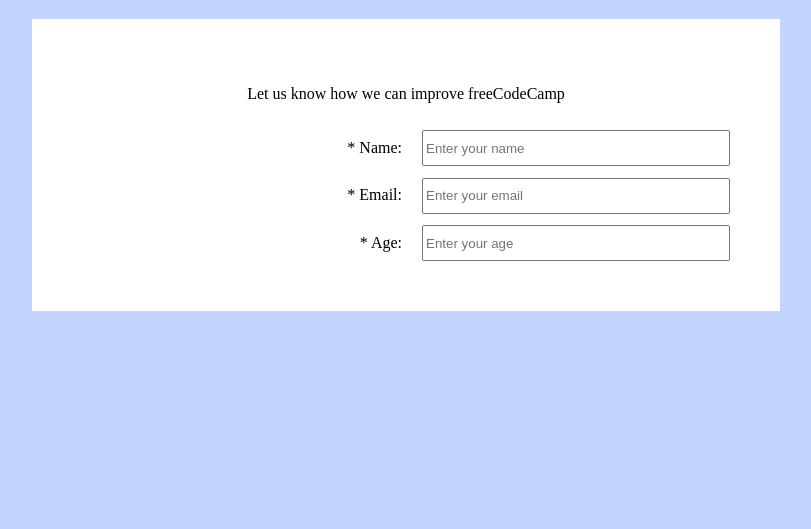
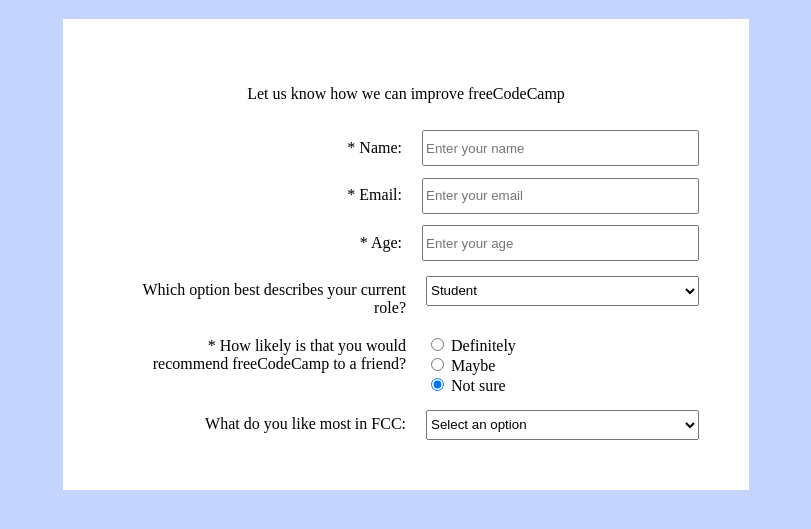
Before and after one commit to anhtuan23/FCC02_Survey_Form, a plain HTML site: page index.html in a window 1280 px wide. Shown: the part 69-598 px from the top of the page, without its empty margins (234-1045 px from the left). Drawn offline with Linux system fonts and the light colour scheme.

Commit message:
add more controls for day 2

```diff
--- a/index.html
+++ b/index.html
@@ -17,18 +17,74 @@
       <p id="summary">Let us know how we can improve freeCodeCamp</p>
 
       <form action="" method="POST">
+        <!-- #region Name-->
         <div class="form-row">
           <label for="name" class="left-column">* Name: </label>
           <input type="text" id="name" name="name" class="right-column" placeholder="Enter your name">
         </div>
+        <!-- #endregion -->
+
+        <!-- #region Email -->
         <div class="form-row">
           <label for="email" class="left-column">* Email: </label>
           <input type="text" id="email" name="email" class="right-column" placeholder="Enter your email">
         </div>
+        <!-- #endregion -->
+
+        <!-- #region age -->
         <div class="form-row">
           <label for="age" class="left-column">* Age: </label>
           <input type="number" id="age" name="age" class="right-column" placeholder="Enter your age">
         </div>
+        <!-- #endregion -->
+
+        <!-- #region role -->
+        <div class="form-row">
+          <label for="role-select" class="left-column">Which option best describes your current role? </label>
+          <select id="role-select" class="right-column">
+            <option value="" disabled>Select an option</option>
+            <option value="student" selected>Student</option>
+            <option value="full-time-job">Full Time Job</option>
+            <option value="full-time-learner">Full Time Learner</option>
+            <option value="undisclosed">Prefer not to say</option>
+            <option value="other">Other</option>
+          </select>
+        </div>
+        <!-- #endregion -->
+
+        <!-- #region recommend-->
+        <div class="form-row">
+          <p class="left-column">* How likely is that you would recommend freeCodeCamp to a friend? </p>
+          <div class="right-column">
+            <div>
+              <input type="radio" id="definitely" name="recommend" value="definitely" checked>
+              <label for="definitely">Definitely</label>
+            </div>
+            <div>
+              <input type="radio" id="maybe" name="recommend" value="maybe" checked>
+              <label for="maybe">Maybe</label>
+            </div>
+            <div>
+              <input type="radio" id="not-sure" name="recommend" value="not-sure" checked>
+              <label for="not-sure">Not sure</label>
+            </div>
+          </div>
+        </div>
+        <!-- #endregion -->
+
+        <!-- #region like -->
+        <div class="form-row">
+          <label for="like-select" class="left-column">What do you like most in FCC: </label>
+          <select id="like-select" class="right-column">
+            <option value="" disabled selected>Select an option</option>
+            <option value="challenges" >Challenges</option>
+            <option value="projects">Projects</option>
+            <option value="community">Community</option>
+            <option value="open-source">Open Source</option>
+          </select>
+        </div>
+        <!-- #endregion -->
+
       </form>
     </div>
   </div>
--- a/style.css
+++ b/style.css
@@ -29,13 +29,15 @@ body {
 }
 
 .left-column{
-  min-width: 300px;
+  flex-basis: 200px;
+  flex-grow: 1;
   text-align: end;
   margin: 20px 20px 0 20px;
 }
 
 .right-column{
-  min-width: 300px;
+  flex-basis: 200px;
+  flex-grow: 1;
   border: 20px 20px 0 20px;
-  height: 30px;
+  min-height: 30px;
 }
```
